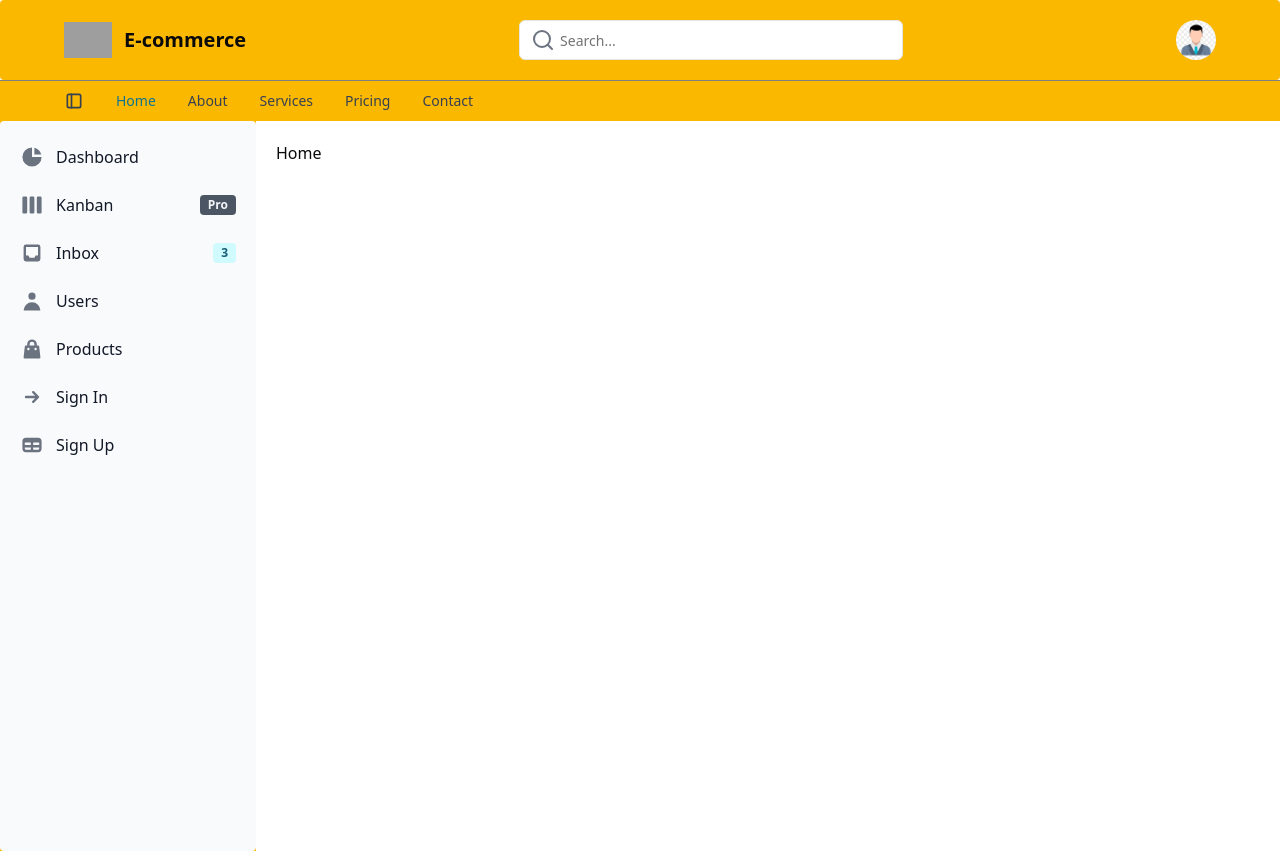
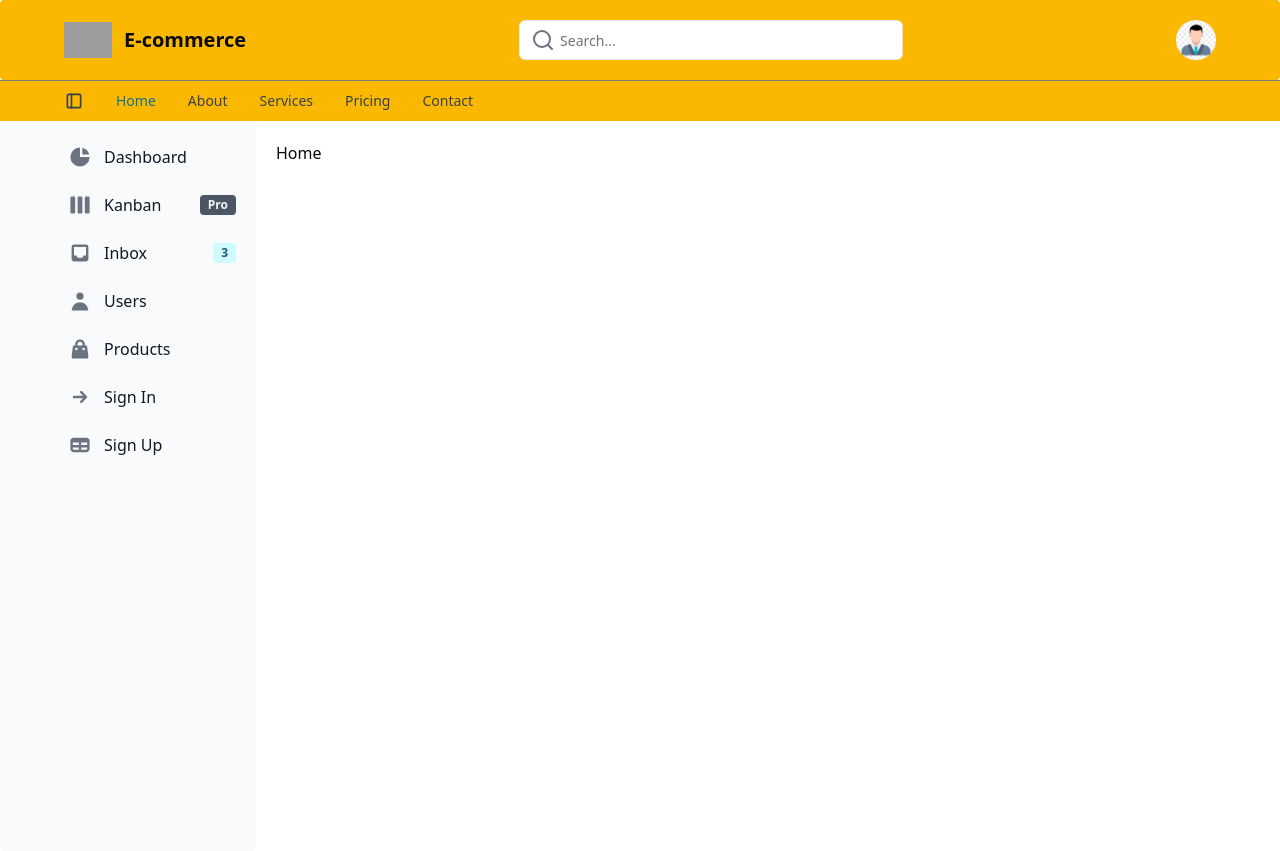
Before and after one commit to Nicolas-Ezequiel-Rio/ecommerce-react, a React (Vite) app: page / in a window 1280 px wide. Both pictures are taken after a click on the icon 74 px from the left and 101 px from the top of the page. Built offline with nearby package versions, Linux system fonts and the light colour scheme; grey boxes are pictures that could not be loaded.

Commit message:
style: #6 sidebar

```diff
--- a/src/App.tsx
+++ b/src/App.tsx
@@ -19,7 +19,7 @@ export default function App() {
       <NavbarComponent toggleSidebar={toggleSidebar} />
       <div className='flex min-h-[calc(100vh-70px)]'>
         {isSidebarOpen && (
-          <div className='min-w-24 bg-mustardYellow'>
+          <div className='min-w-24'>
             <SidebarComponent />
           </div>
         )}
--- a/src/components/sidebar/Sidebar.tsx
+++ b/src/components/sidebar/Sidebar.tsx
@@ -13,8 +13,8 @@ import {
 
 export function SidebarComponent() {
   return (
-    <Sidebar className='bg-mustardYellow'>
-      <Sidebar.Items>
+    <Sidebar>
+      <Sidebar.Items className='ml-12'>
         <Sidebar.ItemGroup>
           <Sidebar.Item href='#' icon={HiChartPie}>
             Dashboard
```
